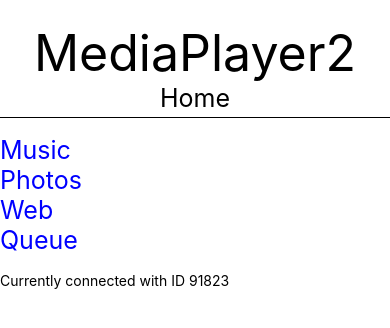
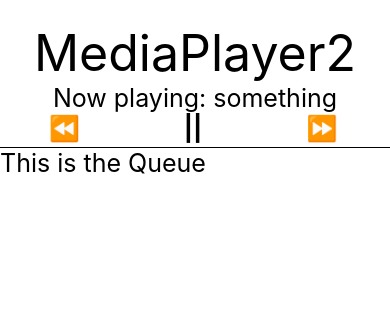
Before and after one commit to Simas2006/MediaPlayer2, a React Native app in the folder mp2-mobile-app/: screen / in a window 390 px wide. Shown: the top 328 px of the page. Built offline with nearby package versions, Linux system fonts and the light colour scheme.

Commit message:
Make button panel + implement PLYPS command

```diff
--- a/mp2-mobile-app/App.js
+++ b/mp2-mobile-app/App.js
@@ -7,7 +7,7 @@ export default class App extends React.Component {
     super();
     this.httpDevice = new HTTPDevice();
     this.state = {
-      component: "MainPage",
+      component: "QueuePage",
       path: [],
       items: [],
       nextComponent: ""
@@ -336,19 +336,46 @@ class PhotoSelectPage extends React.Component {
 class QueuePage extends React.Component {
   constructor() {
     super();
+    this.state = {
+      playing: null,
+      queue: []
+    }
   }
   componentWillMount() {
-
+    this.props.httpDevice.transmit("GETQ",output => {
+      this.setState({
+        playing: output[0] == "playing",
+        queue: output
+      });
+    });
   }
   render() {
     return (
       <View>
         <Text style={styles.bigText}>MediaPlayer2</Text>
         <Text style={styles.titleText}>Now playing: something</Text>
+        <View style={styles.buttonPanel}>
+          <TouchableOpacity style={styles.smallButton} onPress={_ => console.log("sage")}>
+            <Text style={styles.titleText}>{"\u23ea"}</Text>
+          </TouchableOpacity>
+          <TouchableOpacity style={styles.smallButton} onPress={_ => this._togglePlay()}>
+            <Text style={styles.boldCenterText}>{this.state.playing ? "||" : "\u25b6"}</Text>
+          </TouchableOpacity>
+          <TouchableOpacity style={styles.smallButton} onPress={_ => console.log("sage")}>
+            <Text style={styles.titleText}>{"\u23e9"}</Text>
+          </TouchableOpacity>
+        </View>
         <View style={styles.hr} />
         <Text style={styles.normalText}>This is the Queue</Text>
       </View>
-    )
+    );
+  }
+  _togglePlay() {
+    this.props.httpDevice.transmit("PLYPS",output => {
+      this.setState({
+        playing: ! this.state.playing
+      });
+    });
   }
 }
 
@@ -369,7 +396,6 @@ class HTTPDevice { // mock device ONLY
       callback("file");
     } else if ( message[0] == "ADDTQ" && this.readyTick <= 0 ) {
       this.readyTick = 100;
-      console.log(message.join(" "));
       callback("ok");
     } else if ( message[0] == "OPENP" ) {
       callback("0.JPG");
@@ -379,6 +405,10 @@ class HTTPDevice { // mock device ONLY
     } else if ( message[0] == "NEXTP" ) {
       this._picIndex++;
       callback(this._picIndex + ".JPG" + (this._picIndex == 10 ? "_last" : ""));
+    } else if ( message[0] == "GETQ" ) {
+      callback(["playing","somewhere/song_playing","somewhere/song1","somewhere_else/song2","somewhere/song3"]);
+    } else if ( message[0] == "PLYPS" ) {
+      callback("ok");
     }
   }
 }
@@ -417,6 +447,17 @@ var styles = StyleSheet.create({
     fontSize: 40,
     textAlign: "center"
   },
+  boldCenterText: {
+    fontSize: 25,
+    textAlign: "center",
+    fontWeight: "bold"
+  },
+  smallButton: {
+    width: "33%"
+  },
+  buttonPanel: {
+    flexDirection: "row"
+  },
   hr: {
     borderBottomColor: "black",
     borderBottomWidth: 1,
```
